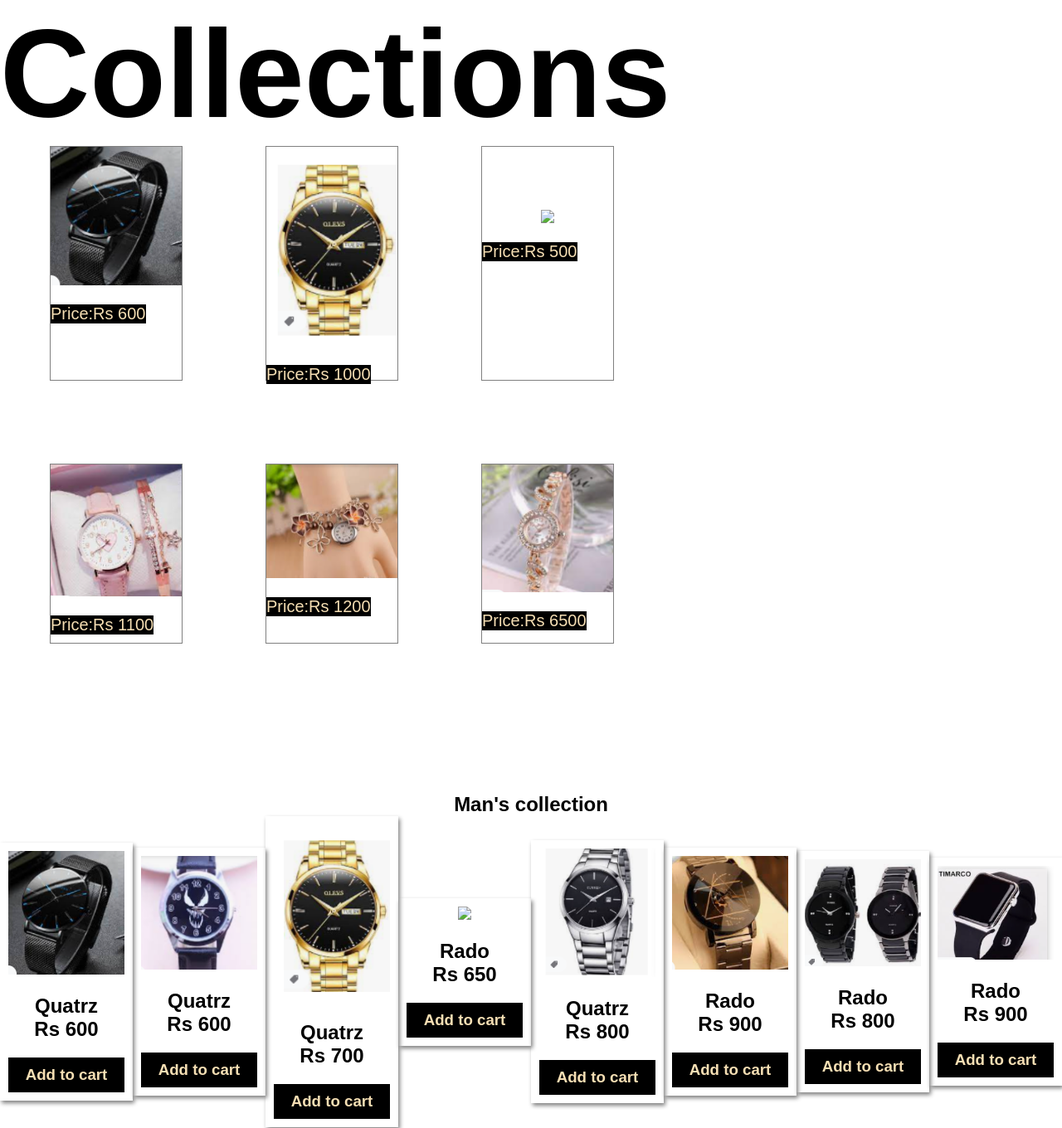
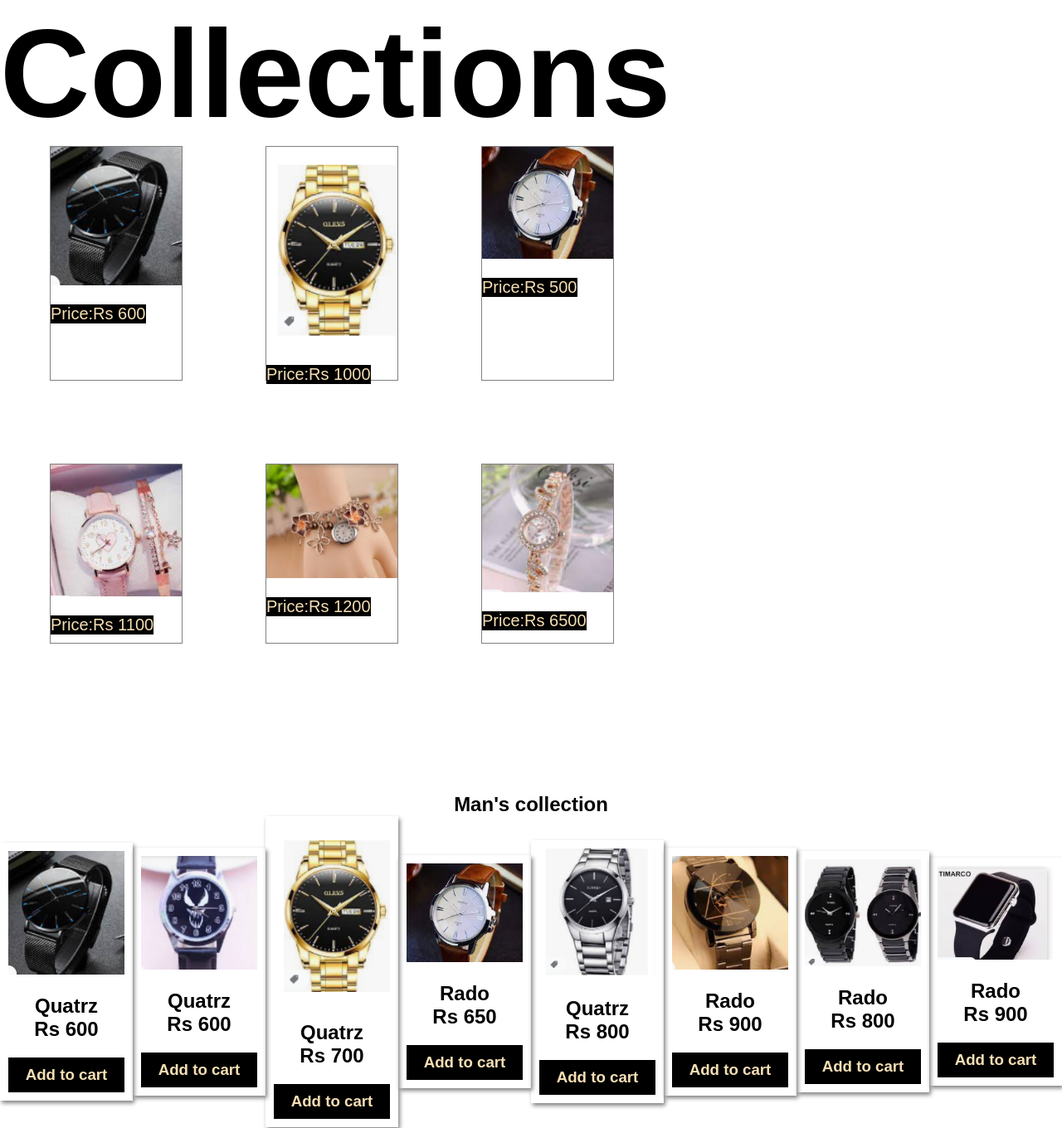
Before and after one commit to asmitashrestha/E-Shop, a plain HTML site: page index.html in a window 1280 px wide. Shown: the part 897-2257 px from the top of the page at 83% size. Drawn offline with Linux system fonts and the light colour scheme; files whose address does not match are found by name.

Commit message:
Update index.html

```diff
--- a/index.html
+++ b/index.html
@@ -46,7 +46,7 @@
             <div class ="price">Price:Rs 1000</div>
         </div>
         <div>
-            <img src ="m4.png">
+            <img src ="images/m4.png">
             <div class ="price">Price:Rs 500</div>
         </div>
          <div>
@@ -82,7 +82,7 @@
                     <h3>Add to cart</h3>
             </div>
             <div class ="mans-stores">
-                <img src ="m4.png">
+                <img src ="images/m4.png">
                     <h2>Rado<br>Rs 650</h2>
                     <h3>Add to cart</h3>
             </div>
```
